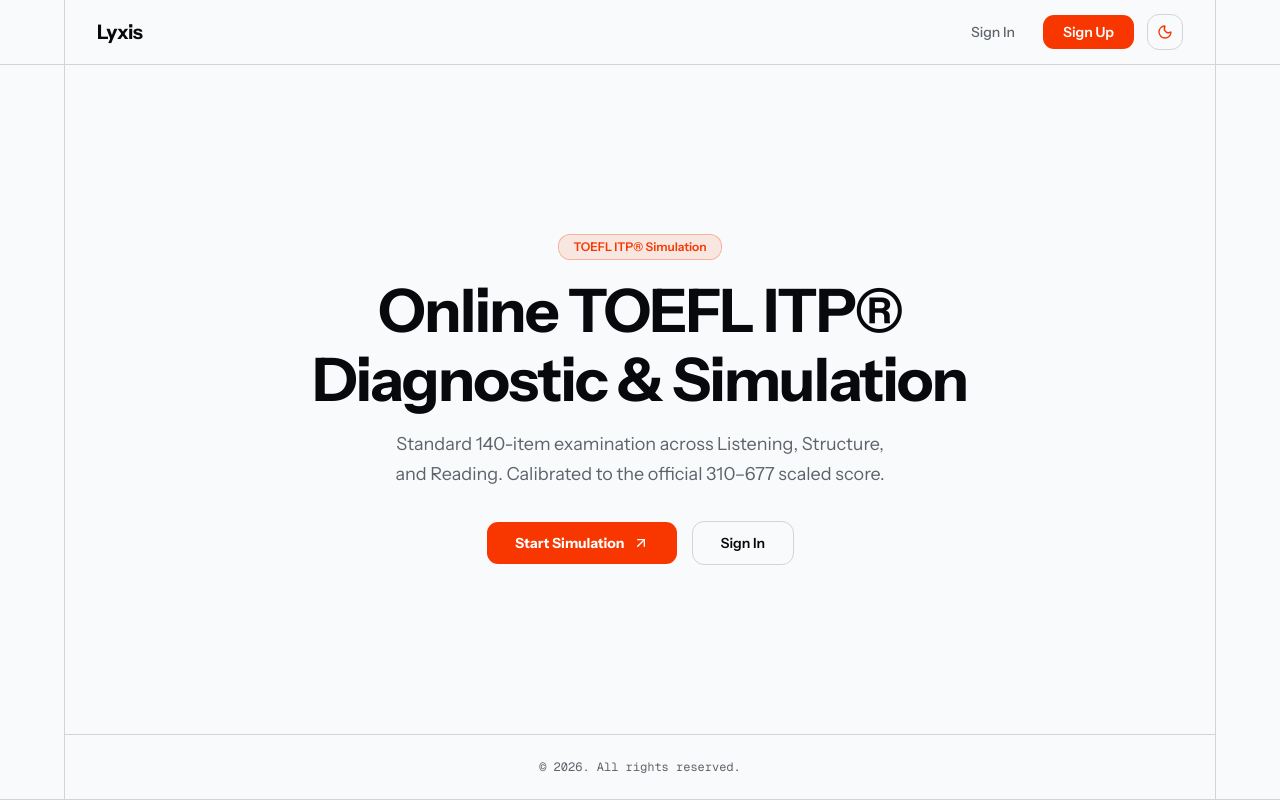
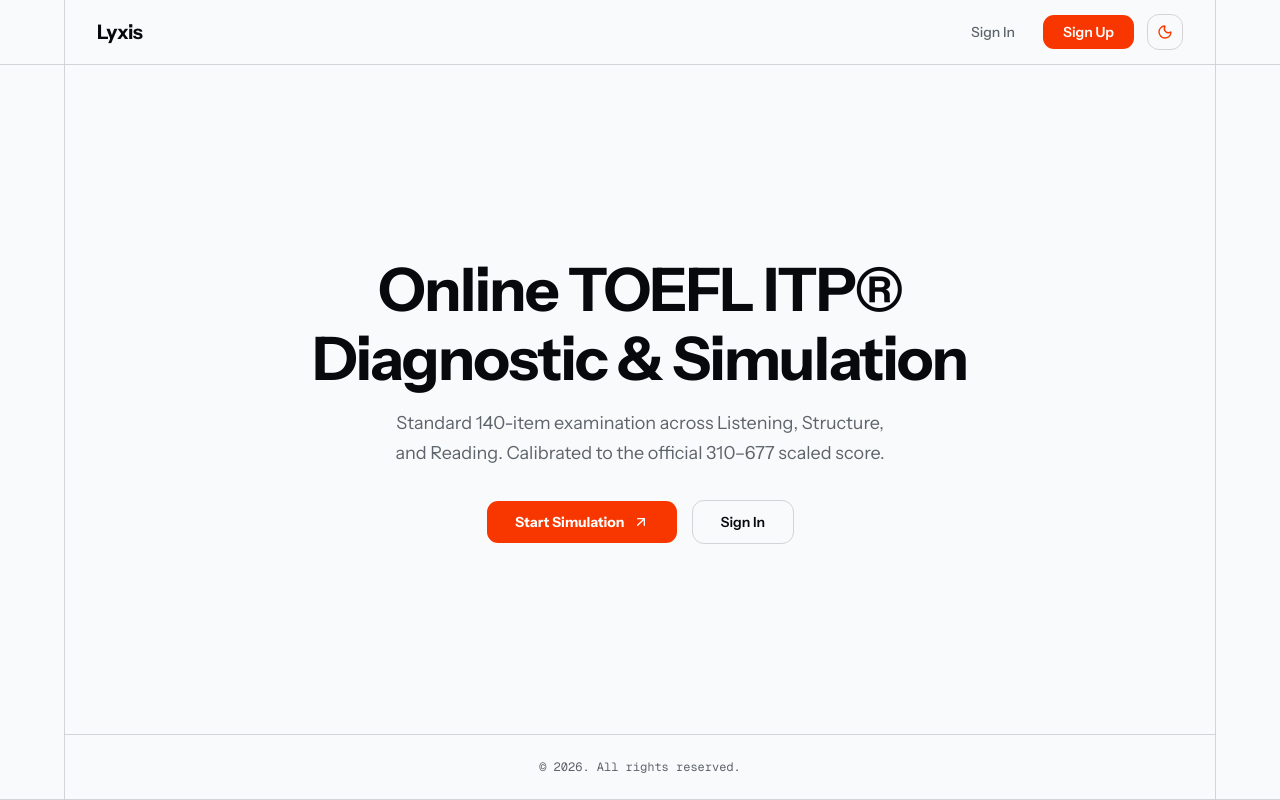
Before and after one commit to Mafrilearth/lyxis, a Next.js app: page / in a window 1280 px wide. Built offline with nearby package versions, Linux system fonts and the light colour scheme; no server answers.

Commit message:
refactor(hero): remove badge above headline for clean minimal presentation

```diff
--- a/src/app/page.tsx
+++ b/src/app/page.tsx
@@ -21,11 +21,6 @@
       <main className="flex-1 max-w-6xl w-full mx-auto border-x border-zinc-300 dark:border-zinc-800 bg-background flex flex-col">
         <section className="flex-1 flex flex-col items-center justify-center text-center py-20 sm:py-28 lg:py-32 px-6 sm:px-8 space-y-6 border-b border-zinc-300 dark:border-zinc-800 relative">
           <div className="space-y-4 max-w-3xl mx-auto flex flex-col items-center">
-            {/* Minimal Core Badge */}
-            <div className="inline-flex items-center gap-2 px-3.5 py-1 rounded-lg border border-primary/30 bg-primary/10 text-primary text-xs font-semibold select-none">
-              <span>TOEFL ITP® Simulation</span>
-            </div>
-
             {/* Global Headline */}
             <h1 className="text-3xl sm:text-5xl lg:text-6xl font-extrabold tracking-tight text-foreground leading-[1.15] text-balance">
               Online TOEFL ITP® Diagnostic & Simulation
```
